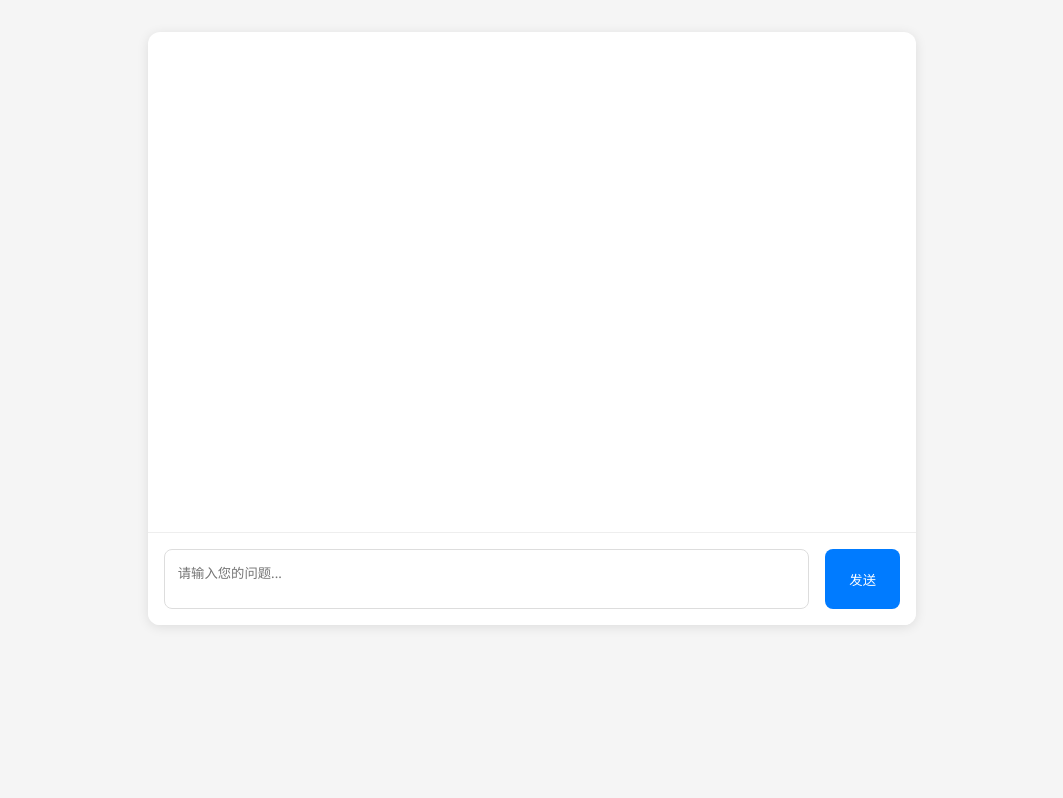
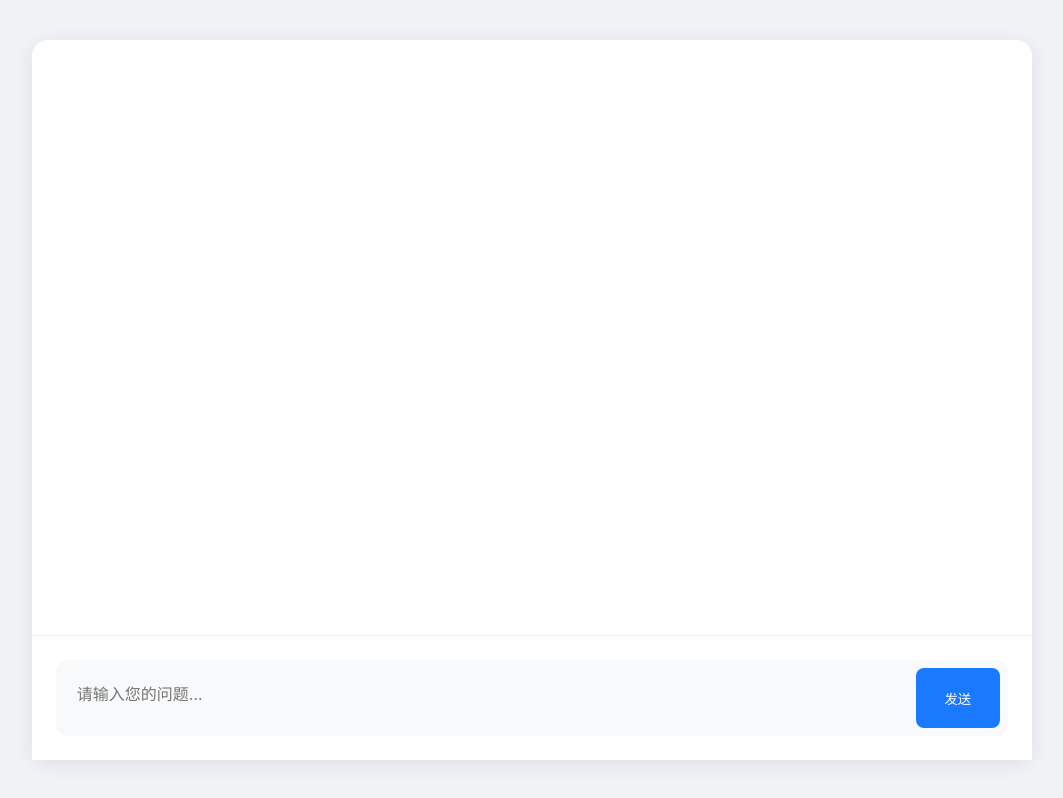
Before and after one commit to isnl/deepseek-r1-demo, a website: page public/index.html in a window 1280 px wide. Shown: the whole page, without its empty margins (108-1171 px from the left). Drawn offline with nearby package versions, Linux system fonts and the light colour scheme.

```diff
--- a/public/index.html
+++ b/public/index.html
@@ -13,79 +13,127 @@
         }
 
         body {
-            font-family: 'Segoe UI', Tahoma, Geneva, Verdana, sans-serif;
+            font-family: -apple-system, BlinkMacSystemFont, 'Segoe UI', Roboto, 'Helvetica Neue', Arial, sans-serif;
             line-height: 1.6;
-            background-color: #f5f5f5;
-            color: #333;
+            background-color: #f0f2f5;
+            color: #1f2937;
+            height: 100vh;
+            display: flex;
+            align-items: center;
+            justify-content: center;
         }
 
         .container {
-            max-width: 800px;
-            margin: 2rem auto;
-            padding: 0 1rem;
+            width: 90%;
+            max-width: 1000px;
+            height: 90vh;
+            margin: 0 auto;
         }
 
         .chat-container {
             background: white;
-            border-radius: 12px;
-            box-shadow: 0 2px 12px rgba(0, 0, 0, 0.1);
-            overflow: hidden;
+            border-radius: 16px;
+            box-shadow: 0 4px 20px rgba(0, 0, 0, 0.08);
+            height: 100%;
+            display: flex;
+            flex-direction: column;
         }
 
         .chat-messages {
-            height: 500px;
+            flex: 1;
             overflow-y: auto;
-            padding: 1.5rem;
+            padding: 2rem;
+            scroll-behavior: smooth;
+        }
+
+        /* 自定义滚动条样式 */
+        .chat-messages::-webkit-scrollbar {
+            width: 8px;
+        }
+
+        .chat-messages::-webkit-scrollbar-track {
+            background: #f1f1f1;
+            border-radius: 4px;
+        }
+
+        .chat-messages::-webkit-scrollbar-thumb {
+            background: #c1c1c1;
+            border-radius: 4px;
+        }
+
+        .chat-messages::-webkit-scrollbar-thumb:hover {
+            background: #a8a8a8;
         }
 
         .message {
-            margin-bottom: 1rem;
-            padding: 1rem;
-            border-radius: 8px;
-            max-width: 80%;
+            margin-bottom: 1.5rem;
+            padding: 1rem 1.5rem;
+            border-radius: 12px;
+            max-width: 85%;
+            box-shadow: 0 2px 8px rgba(0, 0, 0, 0.04);
+            animation: fadeIn 0.3s ease;
+        }
+
+        @keyframes fadeIn {
+            from { opacity: 0; transform: translateY(10px); }
+            to { opacity: 1; transform: translateY(0); }
         }
 
         .user-message {
-            background-color: #007bff;
+            background-color: #1a7aff;
             color: white;
             margin-left: auto;
         }
 
         .assistant-message {
-            background-color: #e9ecef;
-            color: #333;
+            background-color: #f8f9fa;
+            color: #1f2937;
         }
 
         .input-container {
+            padding: 1.5rem;
+            background: white;
+            border-top: 1px solid #edf2f7;
+        }
+
+        .input-wrapper {
             display: flex;
-            padding: 1rem;
-            background: #fff;
-            border-top: 1px solid #eee;
+            gap: 1rem;
+            background: #f8f9fa;
+            padding: 0.5rem;
+            border-radius: 12px;
         }
 
         textarea {
             flex: 1;
             padding: 0.8rem;
-            border: 1px solid #ddd;
-            border-radius: 8px;
+            border: none;
+            background: transparent;
             resize: none;
             height: 60px;
-            margin-right: 1rem;
             font-family: inherit;
+            font-size: 1rem;
+            color: #1f2937;
+        }
+
+        textarea:focus {
+            outline: none;
         }
 
         button {
-            padding: 0 1.5rem;
-            background: #007bff;
+            padding: 0 1.8rem;
+            background: #1a7aff;
             color: white;
             border: none;
             border-radius: 8px;
             cursor: pointer;
-            transition: background 0.3s;
+            transition: all 0.2s ease;
+            font-weight: 500;
         }
 
         button:hover {
             background: #0056b3;
+            transform: translateY(-1px);
         }
 
         button:disabled {
@@ -153,12 +201,14 @@
             <div class="chat-messages" id="chatMessages"></div>
             <div class="typing-indicator" id="typingIndicator">AI 正在思考...</div>
             <div class="input-container">
+                <div class="input-wrapper">
                     <textarea
                         id="userInput"
                         placeholder="请输入您的问题..."
                         onkeydown="if(event.keyCode===13 && !event.shiftKey){event.preventDefault();sendMessage();}"
                     ></textarea>
                     <button onclick="sendMessage()" id="sendButton">发送</button>
+                </div>
             </div>
         </div>
     </div>
@@ -192,7 +242,15 @@
 
             container.appendChild(messageDiv);
             chatMessages.appendChild(container);
-            chatMessages.scrollTop = chatMessages.scrollHeight;
+
+            // 平滑滚动到底部
+            requestAnimationFrame(() => {
+                chatMessages.scrollTo({
+                    top: chatMessages.scrollHeight,
+                    behavior: 'smooth'
+                });
+            });
+
             return container;
         }
 
```
Also changed, not shown: src/index.ts (+22 -17 lines), README.md. Lines whose indentation alone changed are shown as unchanged.
